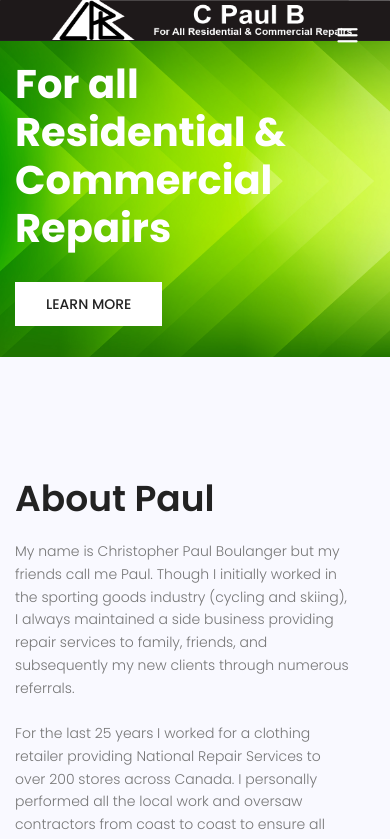
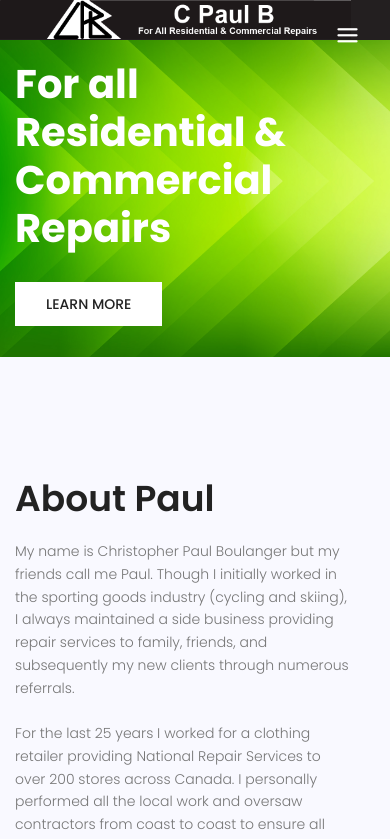
Before and after one commit to boulajp/Harwood-Services, a plain HTML site: page index.html in a window 390 px wide. Shown: the top 839 px of the page. Drawn offline with nearby package versions, Linux system fonts and the light colour scheme; some packages are replaced by stand-ins of ours.

Commit message:
Modified logo width to reduce stretching on some mobile devices

```diff
--- a/index.html
+++ b/index.html
@@ -31,29 +31,11 @@
 		</head>
 		<body>
 			  <header id="header" id="home">
-		  		<!-- <div class="header-top">
-		  			<div class="container">
-				  		<div class="row">
-				  			<div class="col-lg-6 col-sm-6 col-4 header-top-left no-padding">
-				  				<ul>
-									<li><a href="#"><i class="fa fa-facebook"></i></a></li>
-									<li><a href="#"><i class="fa fa-twitter"></i></a></li>
-									<li><a href="#"><i class="fa fa-dribbble"></i></a></li>
-									<li><a href="#"><i class="fa fa-behance"></i></a></li>
-				  				</ul>
-				  			</div>
-				  			<div class="col-lg-6 col-sm-6 col-8 header-top-right no-padding">
-				  				<a href="tel:+953 012 3654 896">+705 351 2497</a>
-				  				<a href="mailto:support@colorlib.com">contact@cpaulb.ca</a>
-				  			</div>
-				  		</div>
-		  			</div>
-				</div> -->
 			    <div class="container main-menu">
 			    	<div class="row align-items-center justify-content-between d-flex">
 							<div class="col-sm-6" id="logo-box">
 								<div id="logo">
-									<img src="img/cpaulb-white.png" alt="" title="" width="100%" />
+									<img src="img/cpaulb-white.png" alt="" title="" width="90%" />
 								</div>
 							</div>
 							<div class="col-sm-6">
```
